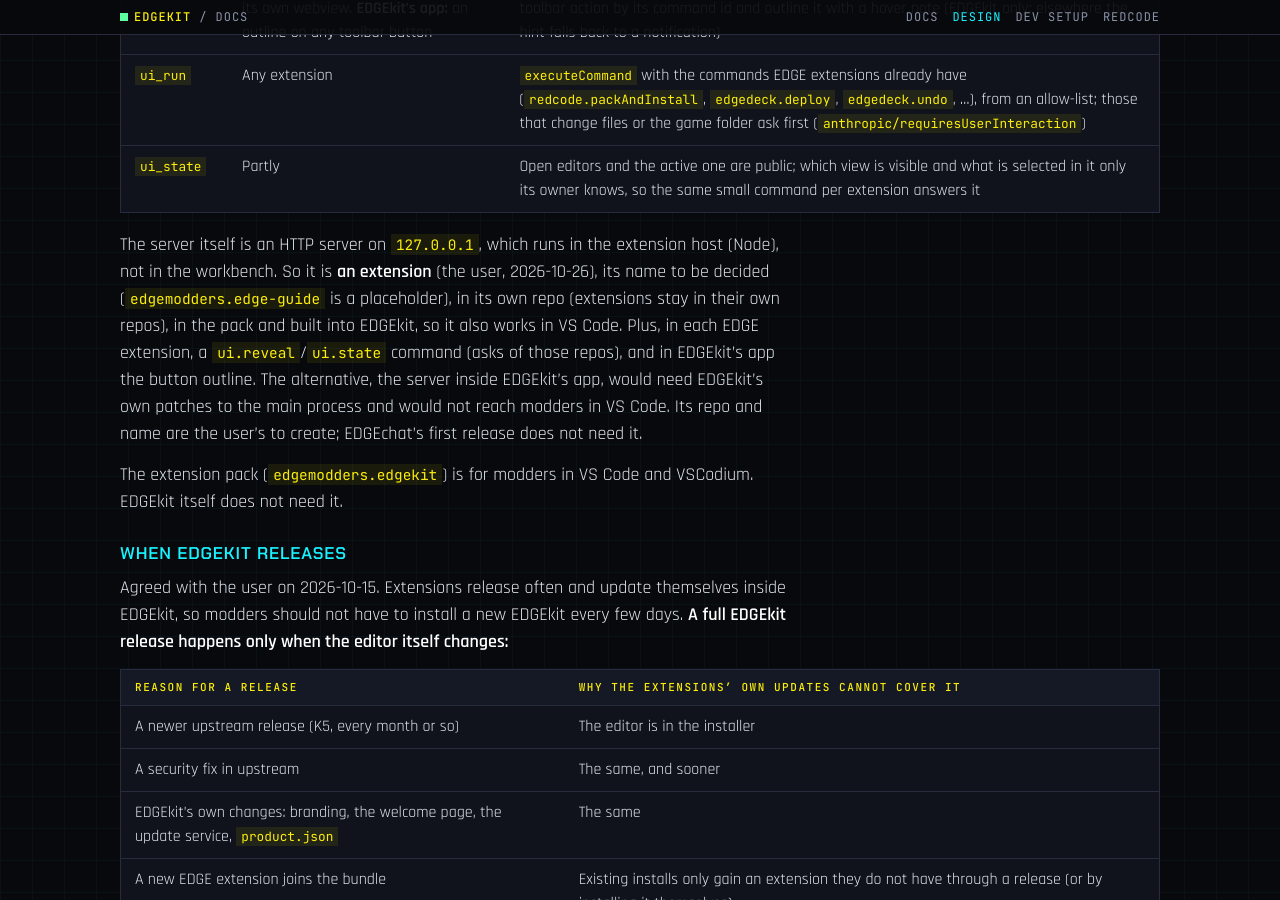
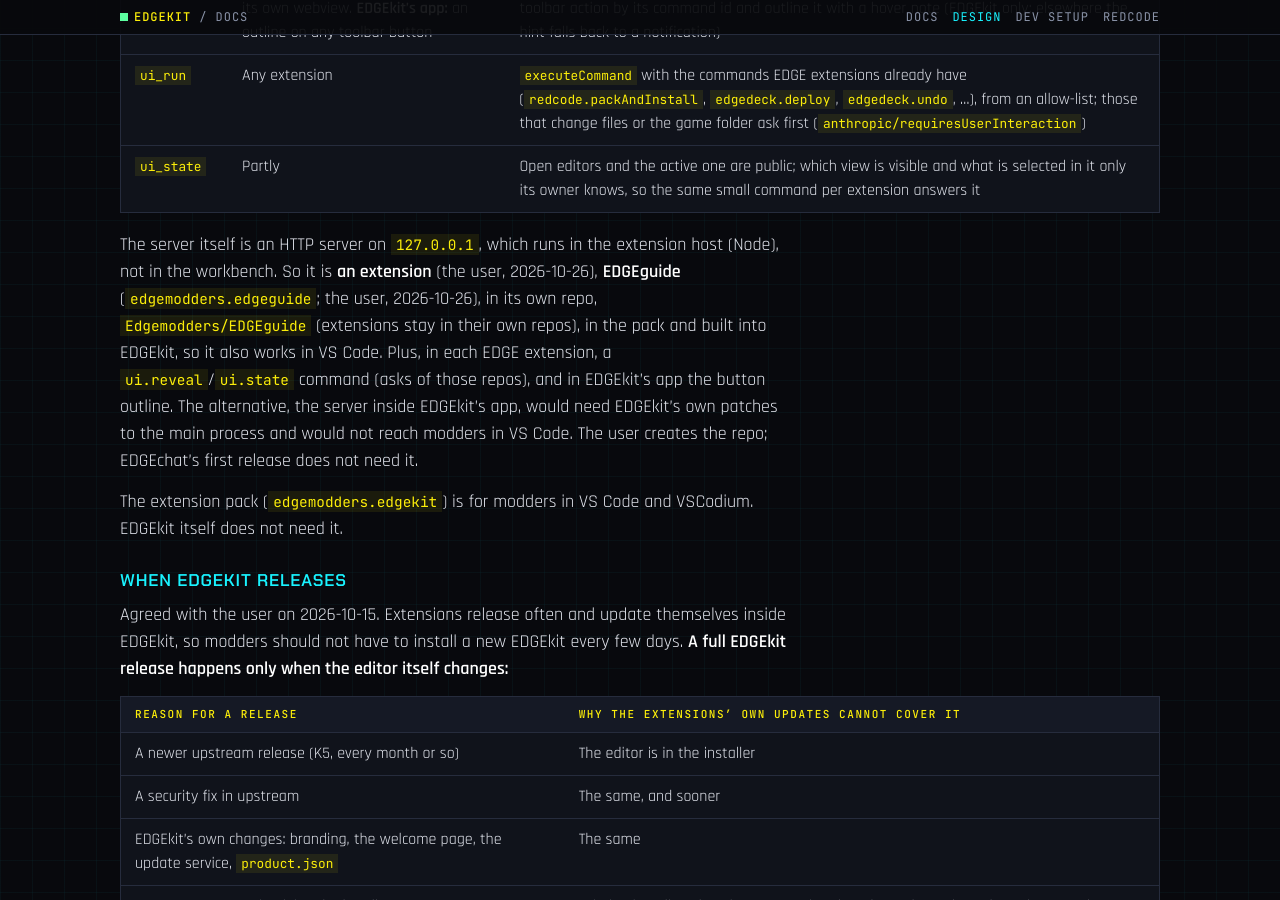
Before and after one commit to Edgemodders/EDGEkit, a Jekyll site: the page built from docs/design.md, in a window 1280 px wide and 900 px high, scrolled down 7236 px. Built offline with Jekyll 4.4.1, drawn with Linux system fonts in a browser that asks for light colours; our own code applies the rules of GitHub Pages for plain Markdown files.

Commit message:
Design: the show-me extension is EDGEguide (#6)
Co-Authored-By: Claude Opus 5.5 <noreply@anthropic.com>

```diff
--- a/docs/design.md
+++ b/docs/design.md
@@ -126,7 +126,7 @@ On the first start, upstream asks before Claude Code installs: "Do you trust the
 | `ui_run` | Any extension | `executeCommand` with the commands EDGE extensions already have (`redcode.packAndInstall`, `edgedeck.deploy`, `edgedeck.undo`, ...), from an allow-list; those that change files or the game folder ask first (`anthropic/requiresUserInteraction`) |
 | `ui_state` | Partly | Open editors and the active one are public; which view is visible and what is selected in it only its owner knows, so the same small command per extension answers it |
 
-The server itself is an HTTP server on `127.0.0.1`, which runs in the extension host (Node), not in the workbench. So it is **an extension** (the user, 2026-10-26), its name to be decided (`edgemodders.edge-guide` is a placeholder), in its own repo (extensions stay in their own repos), in the pack and built into EDGEkit, so it also works in VS Code. Plus, in each EDGE extension, a `ui.reveal`/`ui.state` command (asks of those repos), and in EDGEkit's app the button outline. The alternative, the server inside EDGEkit's app, would need EDGEkit's own patches to the main process and would not reach modders in VS Code. Its repo and name are the user's to create; EDGEchat's first release does not need it.
+The server itself is an HTTP server on `127.0.0.1`, which runs in the extension host (Node), not in the workbench. So it is **an extension** (the user, 2026-10-26), **EDGEguide** (`edgemodders.edgeguide`; the user, 2026-10-26), in its own repo, `Edgemodders/EDGEguide` (extensions stay in their own repos), in the pack and built into EDGEkit, so it also works in VS Code. Plus, in each EDGE extension, a `ui.reveal`/`ui.state` command (asks of those repos), and in EDGEkit's app the button outline. The alternative, the server inside EDGEkit's app, would need EDGEkit's own patches to the main process and would not reach modders in VS Code. The user creates the repo; EDGEchat's first release does not need it.
 
 The extension pack (`edgemodders.edgekit`) is for modders in VS Code and VSCodium. EDGEkit itself does not need it.
 
```
